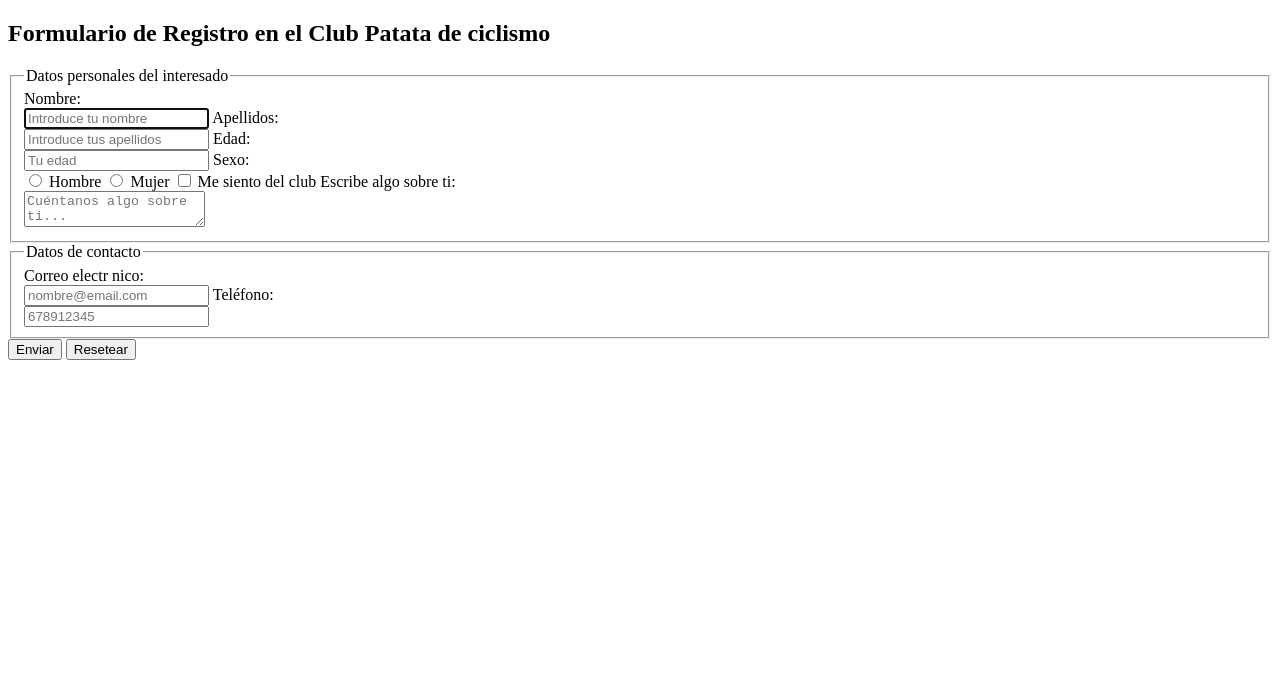
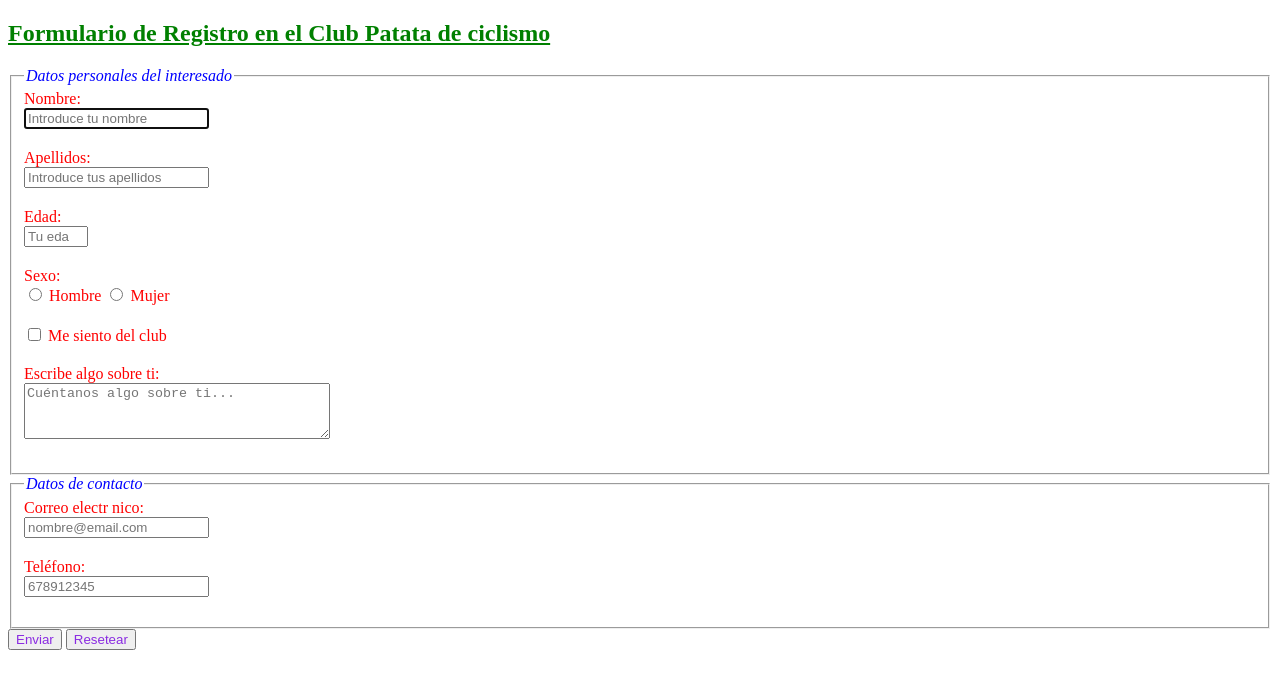
Before and after one commit to Lemnosos/05-practica_formulario, a plain HTML site: page index.html in a window 1280 px wide. Drawn offline with Linux system fonts and the light colour scheme.

Commit message:
commit definitivo de la practica

```diff
--- a/css/main.css
+++ b/css/main.css
@@ -1,3 +1,26 @@
-body {
-    background-color: red;
+h2 {
+    text-decoration: underline;
+    color: green;
 }
+
+legend {
+    font-style: italic;
+    color: blue;
+}
+
+label {
+    color: red;
+}
+
+input {
+    color: blueviolet;
+}
+
+div {
+    margin-bottom: 20px;
+}
+
+#descripcion {
+    width: 300px;
+    height: 50px;
+}
--- a/index.html
+++ b/index.html
@@ -4,6 +4,7 @@
 <head>
     <meta charset="UTF-8">
     <title>Registro Club</title>
+    <link rel="stylesheet" href="css/main.css">
 </head>
 
 <body>
@@ -13,41 +14,58 @@
     <form>
 
         <fieldset>
+
             <legend>Datos personales del interesado</legend>
 
+            <div>
                 <label for="nombre">Nombre:</label><br>
                 <input type="text" id="nombre" name="nombre" placeholder="Introduce tu nombre" autofocus tabindex="1">
+            </div>
 
+            <div>
                 <label for="apellidos">Apellidos:</label><br>
                 <input type="text" id="apellidos" name="apellidos" placeholder="Introduce tus apellidos" tabindex="2">
+            </div>
 
+            <div>
                 <label for="edad">Edad:</label><br>
-            <input type="number" id="edad" name="edad" placeholder="Tu edad" tabindex="3">
+                <input type="number" id="edad" name="edad" min="0" max="100" placeholder="Tu edad" tabindex="3">
+            </div>
 
+            <div>
                 <label>Sexo:</label><br>
+
                 <input type="radio" id="hombre" name="sexo" value="hombre" tabindex="4">
                 <label for="hombre">Hombre</label>
 
                 <input type="radio" id="mujer" name="sexo" value="mujer" tabindex="5">
                 <label for="mujer">Mujer</label>
+            </div>
 
-            <input type="checkbox" id="socio" name="socio" tabindex="6">
+            <div><input type="checkbox" id="socio" name="socio" tabindex="6">
                 <label for="socio">Me siento del club</label>
+            </div>
 
+            <div>
                 <label for="descripcion">Escribe algo sobre ti:</label><br>
                 <textarea id="descripcion" name="descripcion" placeholder="Cuéntanos algo sobre ti..."
                     tabindex="7"></textarea>
+            </div>
+
 
         </fieldset>
 
         <fieldset>
             <legend>Datos de contacto</legend>
 
+            <div>
                 <label for="email">Correo electr nico:</label><br>
                 <input type="email" id="email" name="email" placeholder="nombre@email.com" tabindex="8">
-
+            </div>
+            <div>
                 <label for="telefono">Teléfono:</label><br>
                 <input type="tel" id="telefono" name="telefono" placeholder="678912345" tabindex="9">
+            </div>
 
         </fieldset>
 
```
Lines whose indentation alone changed are shown as unchanged.
